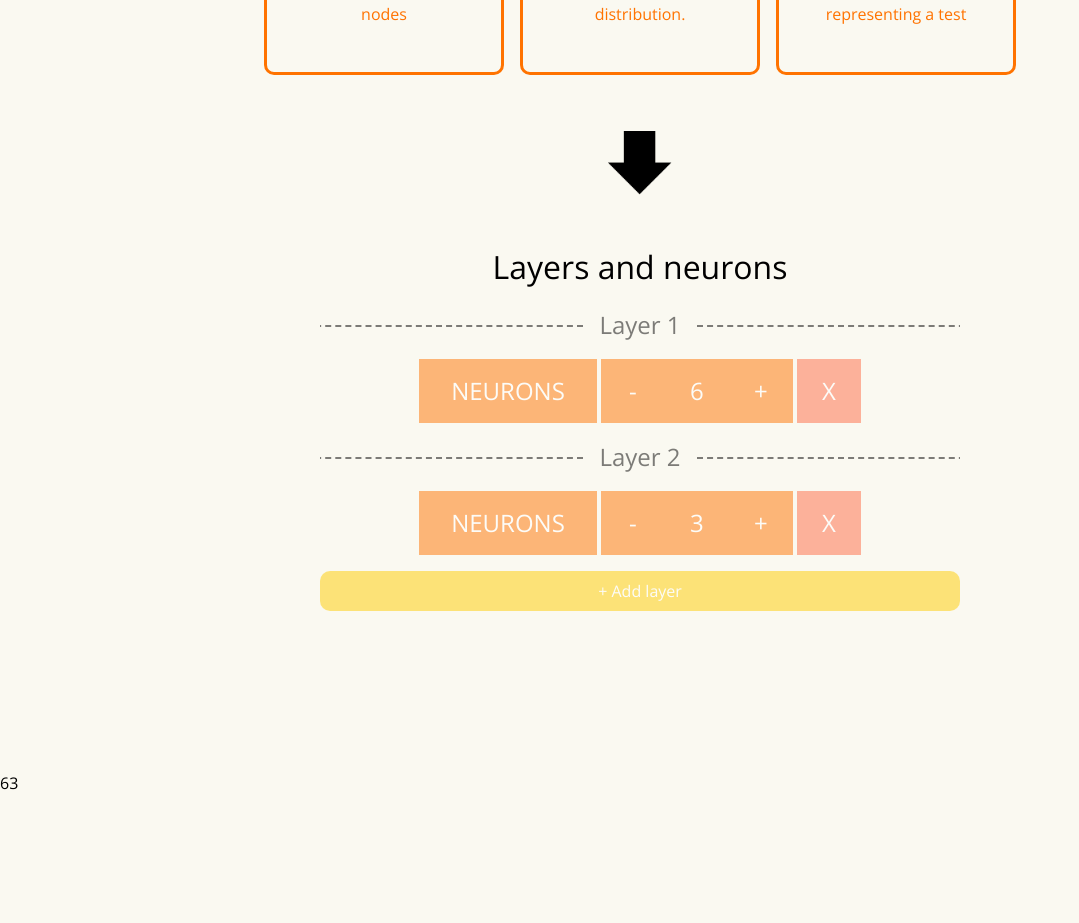
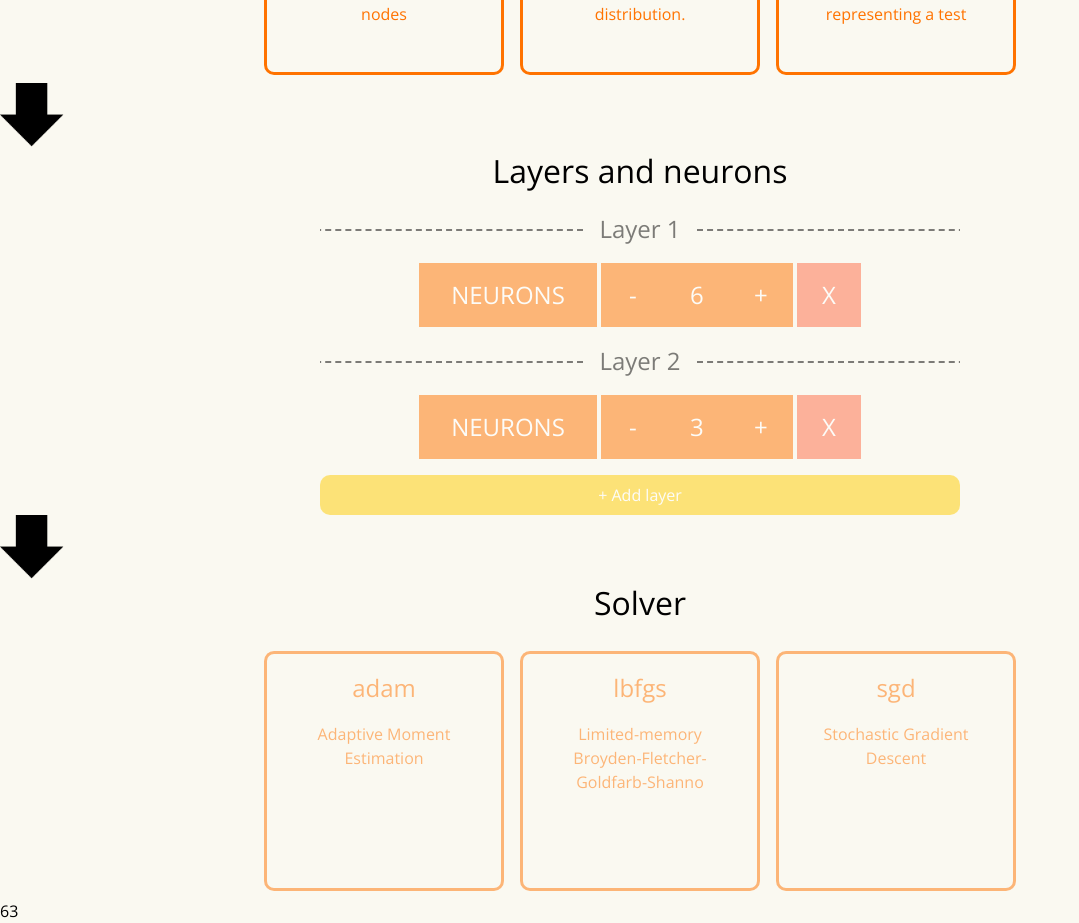
Before and after one commit to tomek1421/NeuralNetworkTextClassification, a React (Create React App) app in the folder frontend/neural-network/: page /model in a window 1280 px wide. Shown: the part 1380-2303 px from the top of the page, without its empty margins (0-1079 px from the left). Before the commit the page ends 2175 px from the top, so only its background shows below. Built offline with nearby package versions, Linux system fonts and the light colour scheme.

Commit message:
solver input

```diff
--- a/frontend/neural-network/src/components/LayersInput.js
+++ b/frontend/neural-network/src/components/LayersInput.js
@@ -53,8 +53,7 @@ export function LayersInput({data, setData, disableStyles}) {
     }
 
     return (
-        <div className="disable">
-            <div className="flex justify-center mb-[10rem]">
+        <div className="flex justify-center">
             <div className={`layers-input ${disableStyles}`}>
                 {
                     data.layers.map((neurons, index) => {
@@ -77,6 +76,5 @@ export function LayersInput({data, setData, disableStyles}) {
                 <div className="add-layer" onClick={handleAddLayer} >+ Add layer</div>
             </div>
         </div>
-        </div>
     )
 }
--- /dev/null
+++ b/frontend/neural-network/src/components/SolverInput.js
@@ -0,0 +1,53 @@
+import React from "react"
+
+export function SolverInput(props) {
+
+    return (
+        <div className="flex justify-center">
+            <div className={`input-container input-container-solver ${props.disableStyles}`}>
+                <input
+                    type="radio"
+                    id="adam"
+                    name="solver"
+                    onChange={props.handleChange}
+                    value="adam"
+                    checked={props.solver === "adam"}
+                />
+                <div className="radio-tile">
+                    <label for="adam">adam</label>
+                    <div  className="radio-desc">Adaptive Moment Estimation</div>
+                </div>
+            </div>
+
+            <div className={`input-container input-container-solver ${props.disableStyles}`}>
+                <input
+                    type="radio"
+                    id="lbfgs"
+                    name="solver"
+                    onChange={props.handleChange}
+                    value="lbfgs"
+                    checked={props.solver === "lbfgs"}
+                />
+                <div className="radio-tile">
+                    <label for="lbfgs">lbfgs</label>
+                    <div className="radio-desc">Limited-memory Broyden-Fletcher-Goldfarb-Shanno</div>
+                </div>
+            </div>
+
+            <div className={`input-container input-container-solver ${props.disableStyles}`}>
+                <input
+                    type="radio"
+                    id="sgd"
+                    name="solver"
+                    onChange={props.handleChange}
+                    value="sgd"
+                    checked={props.solver === "sgd"}
+                />
+                <div className="radio-tile">
+                    <label for="sgd">sgd</label>
+                    <div className="radio-desc">Stochastic Gradient Descent</div>
+                </div>
+            </div>
+        </div>
+    )
+}
--- a/frontend/neural-network/src/pages/Model.js
+++ b/frontend/neural-network/src/pages/Model.js
@@ -5,12 +5,14 @@ import arrows from "../icons/arrows.png"
 import arrow from "../icons/arrow.png"
 import { AlgorithmInput } from "../components/AlgorithmInput"
 import { LayersInput } from "../components/LayersInput"
+import { SolverInput } from "../components/SolverInput"
 
 export function Model() {
 
     const [data, setData] = React.useState({
         algorithm: "",
-        layers: [6, 3]
+        layers: [6, 3],
+        solver: ""
     })
 
     function handleChange(event) {
@@ -42,16 +44,29 @@ export function Model() {
                     <AlgorithmInput algorithm={data.algorithm} handleChange={handleChange} />
                     {/* <div>{data.algorithm}</div> */}
 
-                    <div className="flex justify-center mt-[3rem] mb-[3rem]">
+                    <div className="arrow-icon-box">
                         <img className="arrow-icon" src={arrow} />
                     </div>
+
                     <div className="flex justify-center">
                         <h2>Layers and neurons</h2>
                     </div>
                     <LayersInput data={data} setData={setData} disableStyles={disableStyles} />
+
+                    <div className="arrow-icon-box">
+                        <img className="arrow-icon" src={arrow} />
+                    </div>
+
+                    <div className="flex justify-center">
+                        <h2>Solver</h2>
+                    </div>
+                    <SolverInput solver={data.solver} handleChange={handleChange} disableStyles={disableStyles} />
+
+
                 </form>
                 <div>{data.algorithm}</div>
                 <div>{data.layers}</div>
+                <div>{data.solver}</div>
             </div>
         </div>
     )
```
Lines whose indentation alone changed are shown as unchanged.
